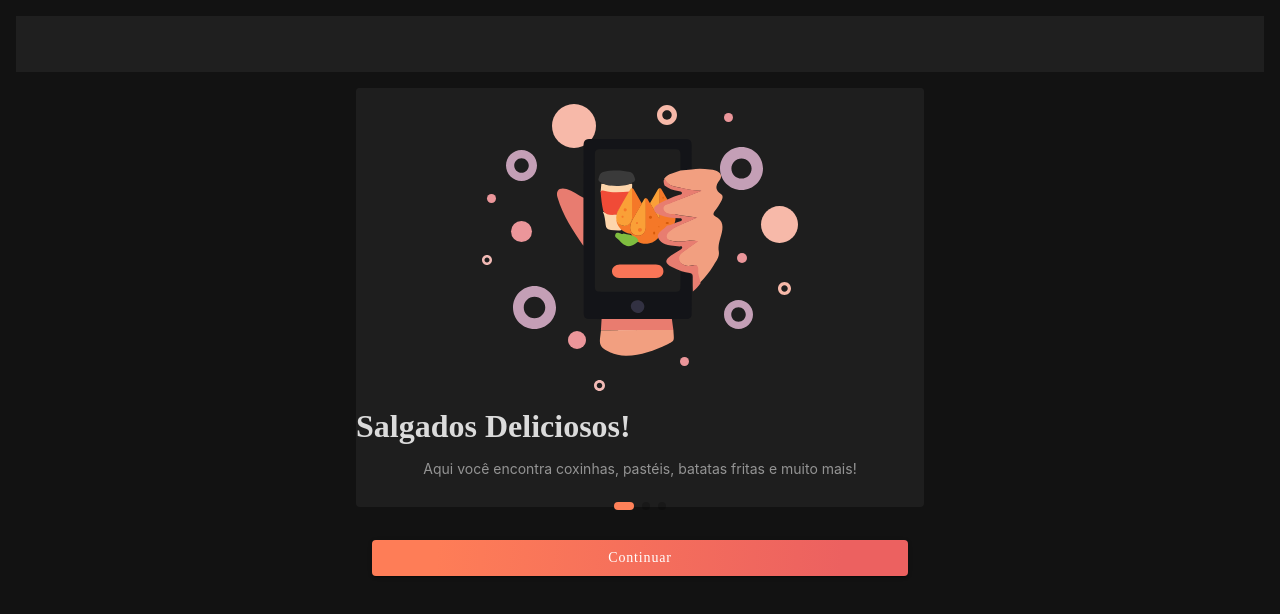
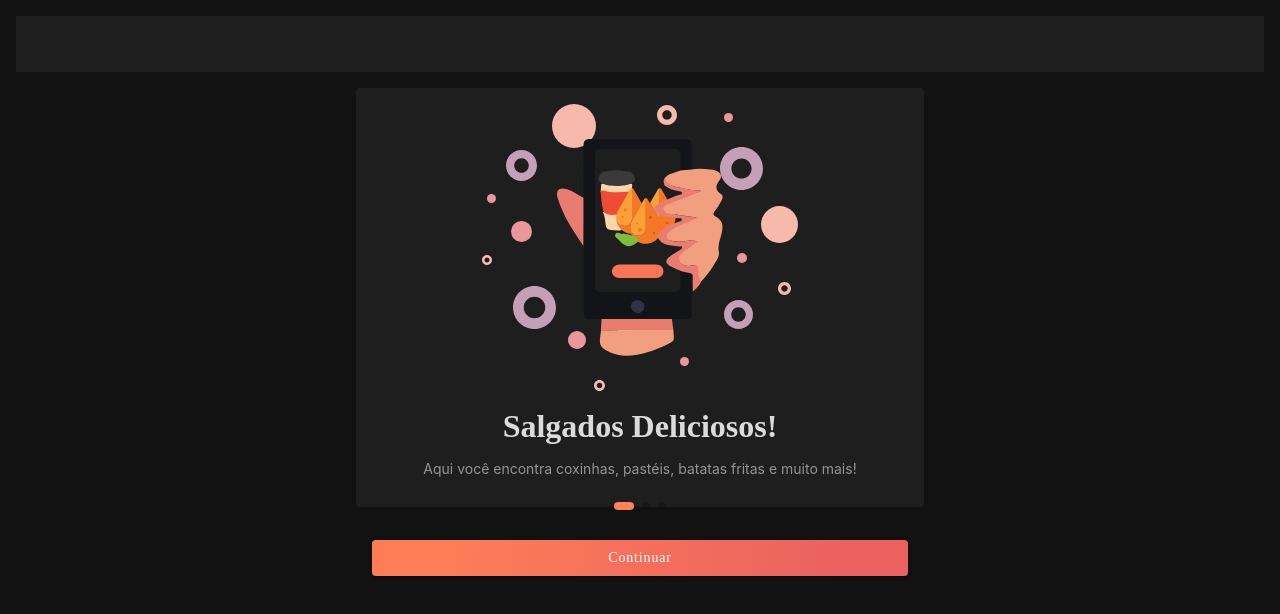
Before and after one commit to diegodld/bom-sabor, a React (Create React App) app: page / in a window 1280 px wide. Shown: the top 614 px of the page. Built offline with nearby package versions, Linux system fonts and the light colour scheme; a web font is replaced by a local one.

Commit message:
fix onboard style

```diff
--- a/src/App.tsx
+++ b/src/App.tsx
@@ -58,16 +58,14 @@ const App: React.FC = () => {
       <IonReactRouter>
         <IonTabs>
           <IonRouterOutlet>
+            <Route render={() => <p>Página não encontrada!</p>} />
+
             <Route exact path="/login">
               <Login />
             </Route>
-            <Route
-              exact
-              path="/registrar"
-              render={() => {
-                return IsAuth ? <Register /> : <Redirect to="/login" />;
-              }}
-            ></Route>
+            <Route exact path="/registrar">
+              <Register />
+            </Route>
             <Route
               exact
               path="/home"
--- a/src/components/slides/Slider.tsx
+++ b/src/components/slides/Slider.tsx
@@ -16,7 +16,9 @@ const Slider: React.FC<sliderProps> = (props) => {
         <img src={props.img} alt={props.alt} style={{ margin: "1rem auto" }} />
       </IonItem>
 
-      <IonCardTitle className="title">{props.title}</IonCardTitle>
+      <IonCardTitle className="title ion-text-center">
+        {props.title}
+      </IonCardTitle>
       <IonCardContent
         className="ion-text-center"
         style={{ marginBottom: "0.9rem" }}
--- a/src/index.tsx
+++ b/src/index.tsx
@@ -4,7 +4,6 @@ import App from "./App";
 import * as serviceWorkerRegistration from "./serviceWorkerRegistration";
 import reportWebVitals from "./reportWebVitals";
 import "./theme/global.css";
-import { BrowserRouter } from "react-router-dom";
 import { GlobalContextProvider } from "./contexts/GlobalContext";
 import { AuthContextProvider } from "./contexts/AuthContext";
 
@@ -12,13 +11,11 @@ const container = document.getElementById("root");
 const root = createRoot(container!);
 root.render(
   <React.StrictMode>
-    <BrowserRouter>
-      <GlobalContextProvider>
-        <AuthContextProvider>
-          <App />
-        </AuthContextProvider>
-      </GlobalContextProvider>
-    </BrowserRouter>
+    <GlobalContextProvider>
+      <AuthContextProvider>
+        <App />
+      </AuthContextProvider>
+    </GlobalContextProvider>
   </React.StrictMode>
 );
 
```
